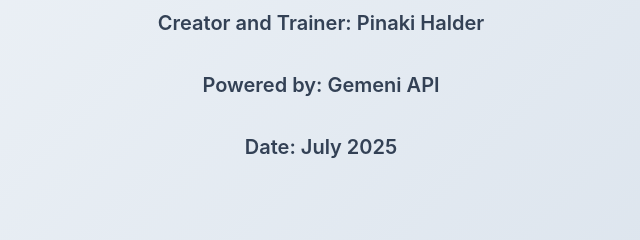
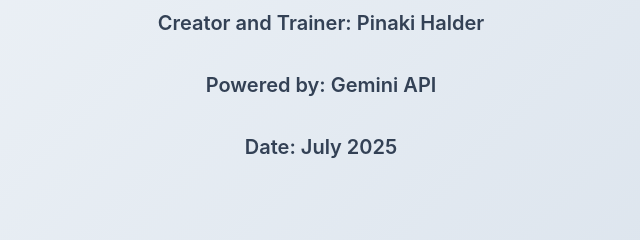
Before and after one commit to Sapbtpusertas/acn-ssl-training, a website: page my-ssl-training/index.html in a window 1280 px wide. Shown: the part 333-573 px from the top of the page, 479-1119 px from the left. Drawn offline with nearby package versions, Linux system fonts and the light colour scheme.

Commit message:
Update index.html

```diff
--- a/my-ssl-training/index.html
+++ b/my-ssl-training/index.html
@@ -449,7 +449,7 @@
                     <h1 class="cover-page-title">A Brief History of SSL/TLS</h1>
                     <h2 class="cover-page-subtitle">Training For SAP Basis Consultants</h2>
                     <p class="cover-page-trainer">Creator and Trainer: Pinaki Halder</p>
-                    <p class="cover-page-trainer">Powered by: Gemeni API</p>
+                    <p class="cover-page-trainer">Powered by: Gemini API</p>
                     <p class="cover-page-trainer">Date: July 2025</p>
                 </section>
 
```
